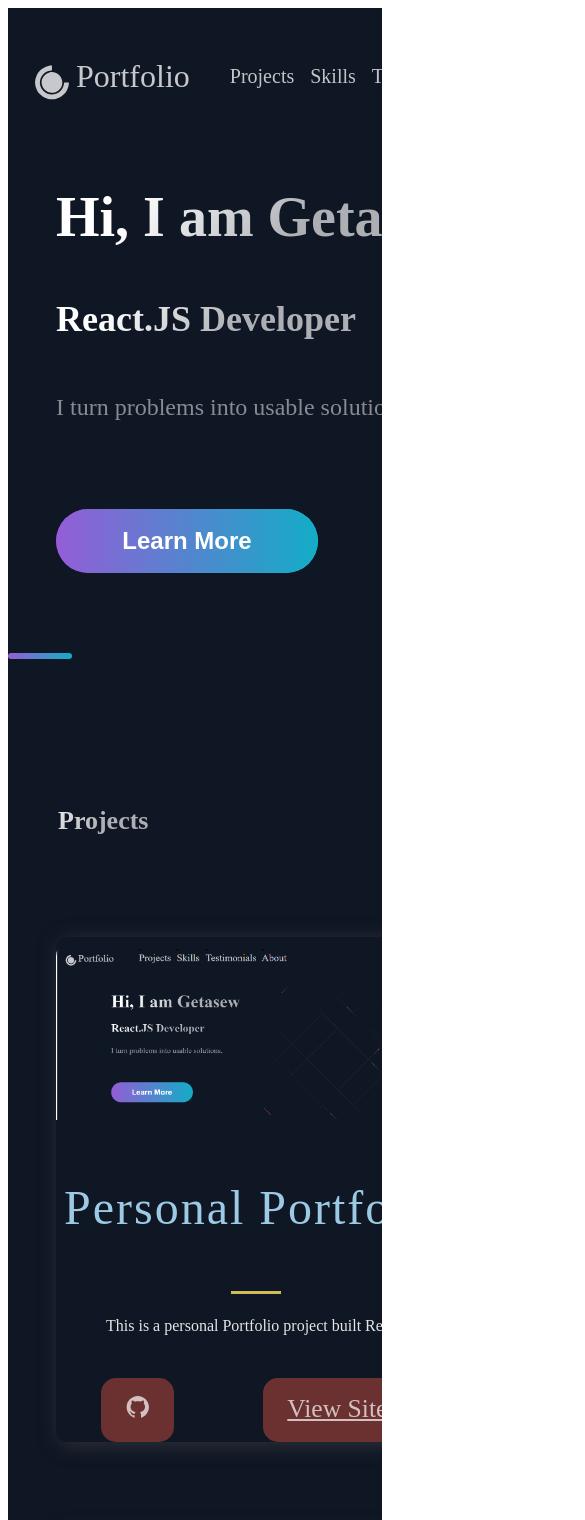
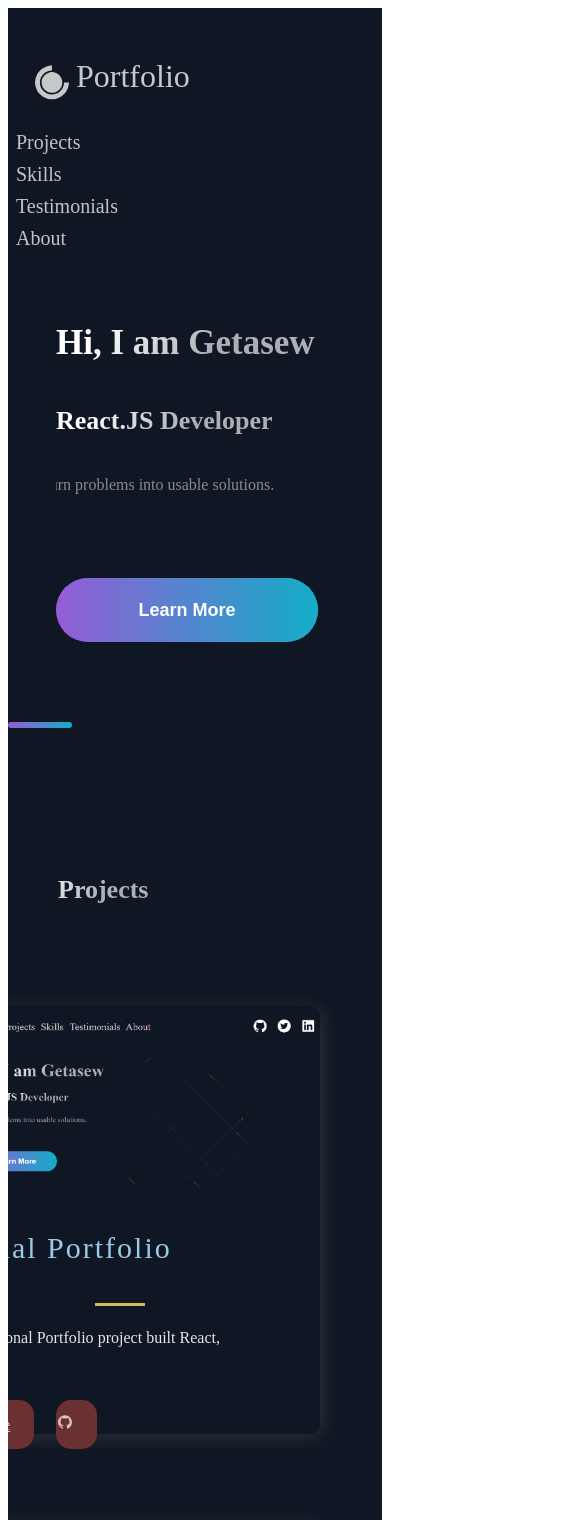
Before and after one commit to amsalugetasew/My-Portfolio, a React (Create React App) app in the folder gech/: page / in a window 390 px wide. Shown: the top 1520 px of the page, 585 px wide, since content can reach past the window. Built offline with nearby package versions, Linux system fonts and the light colour scheme; the HTML template or start-up script is replaced by a standard one.

Commit message:
my personal website

```diff
--- a/gech/src/Components/Header/Header.jsx
+++ b/gech/src/Components/Header/Header.jsx
@@ -23,11 +23,7 @@ const Header = () => (
      <Container className='container' id='home'>
 
     <Div1>
-      <Link style={{textDecoration: "none",display: "flex",
-            color: "#f5f5f5",
-            opacity:"0.8",
-            marginLeft: "20px",
-            marginTop: "18px"}} to="/" >
+      <Link id='sty' to="/" >
           <DiCssdeck size="3rem" /> <Span>Portfolio</Span>
       </Link>
     </Div1>
--- a/gech/src/Components/Me/Me.jsx
+++ b/gech/src/Components/Me/Me.jsx
@@ -19,23 +19,15 @@ const Me = (props) => (
       </SectionTitle>
       <SectionTitleStack className="SectionTitleStack">React.JS Developer</SectionTitleStack>
       <SectionText className="SectionText">I turn problems into usable solutions.</SectionText>
-      <Link to="#about" smooth className="button">
+      <Link to="#about" smooth className="button" id="btn">
         <Button>Learn More</Button>
       </Link>
     </LeftSection>
     <LeftSection style={{marginLeft:"80px"}}>
-      {/* <SectionTitle>
-        Professional Statistics
-        <br />
-      </SectionTitle> */}
       <SectionTitleStack>
         <img className="img"
         src={MyProfile} alt="" />
         </SectionTitleStack>
-      {/* <SectionText>I turn problems into usable solutions.</SectionText> */}
-      {/* <Link to="#about" smooth>
-        <Button>Learn More</Button>
-      </Link> */}
     </LeftSection>
   </Section>
 );
--- a/gech/src/Components/Mystyle.scss
+++ b/gech/src/Components/Mystyle.scss
@@ -130,7 +130,8 @@
   }
 
   #Listt {
-    flex-direction: column;
+    display: block;
+    width: 300px;
     text-align: center;
     margin-left: 30px;
   }
@@ -167,3 +168,296 @@
   height: 300px;
   border-radius: 50%;
 }
+#sty{
+  text-decoration: none;
+  display: flex;
+  color: #f5f5f5;
+  opacity:0.8;
+  margin-left: 20px;
+  margin-top: 18px;
+}
+@media only screen and (max-width: 600px) {
+  #home{
+    display: block;
+    float: left;
+    .Div2{
+      display: block;
+    }
+    .Div3{
+      display: none;
+    }
+  }
+  .Section{
+    .LeftSection{
+      display: block;
+      .SectionTitle{
+        font-size: 35px;
+      }
+      .SectionTitleStack{
+        font-size: 26px;
+      }
+      .SectionText{
+        font-size: 16px;
+      }
+      .button{
+      Button{
+        font-size: 18px;
+      }
+    }
+    }
+  }
+  #projects{
+    display: block;
+    .GridContainer{
+      margin-left: -150px;
+      .BlogCard{
+        .ttl{
+          font-size: 30px;
+          margin-left: -150px;
+        }
+        #CardInfo{
+          margin-left: -50px;
+          width: 300px;
+        }
+        .vw{
+          display: block;
+
+        #vs{
+          width: 20px;
+          height: 30px;
+          font-size: 16px;
+          margin-left: -150px;
+          padding-left: 1px;
+        }}
+      }
+
+    }
+  }
+  .st{
+    margin-left: -30px;
+    width: 300px;
+  }
+  #List{
+    margin-left: -30px;
+    width: 300px;
+    display: block;
+    .dz{
+      margin-top: -30px;
+    }
+    .ListTitle{
+      font-size: 20px;
+    }
+    .ListParagraph{
+      display: block;
+      width: 300px;
+      margin-left: -30px;
+    }
+  }
+  .SectionText{
+    width: 300px;
+    margin-left: -20px;
+    display: block;
+  }
+  #SectionText{
+    font-size: 20px;
+  }
+  .SocialIcons{
+    width: 300px;
+    margin-left: -200px;
+    margin-top: 80px;
+  }
+  .CarouselContainer{
+    display: block;
+    width: 350px;
+  }
+}
+@media only screen and (max-width: 1024px) {
+  #home{
+    display: block;
+    float: left;
+    .Div2{
+      display: block;
+    }
+    .Div3{
+      display: none;
+    }
+  }
+  .Section{
+    .LeftSection{
+      display: block;
+      .SectionTitle{
+        font-size: 35px;
+      }
+      .SectionTitleStack{
+        font-size: 26px;
+      }
+      .SectionText{
+        font-size: 16px;
+      }
+      .button{
+      Button{
+        font-size: 18px;
+      }
+    }
+    }
+  }
+  #projects{
+    display: block;
+    .GridContainer{
+      margin-left: -150px;
+      .BlogCard{
+        .ttl{
+          font-size: 30px;
+          margin-left: -150px;
+        }
+        #CardInfo{
+          margin-left: -50px;
+          width: 300px;
+        }
+        .vw{
+          display: block;
+
+        #vs{
+          width: 20px;
+          height: 30px;
+          font-size: 16px;
+          margin-left: -150px;
+          padding-left: 1px;
+        }}
+      }
+
+    }
+  }
+  .st{
+    margin-left: -30px;
+    width: 300px;
+  }
+  #List{
+    margin-left: -30px;
+    width: 300px;
+    display: block;
+    .dz{
+      margin-top: -30px;
+    }
+    .ListTitle{
+      font-size: 20px;
+    }
+    .ListParagraph{
+      display: block;
+      width: 300px;
+      margin-left: -30px;
+    }
+  }
+  .SectionText{
+    width: 300px;
+    margin-left: -20px;
+    display: block;
+  }
+  #SectionText{
+    font-size: 20px;
+  }
+  .SocialIcons{
+    width: 300px;
+    margin-left: -200px;
+    margin-top: 80px;
+  }
+  .CarouselContainer{
+    display: block;
+    width: 350px;
+  }
+}
+@media only screen and (max-width: 768px) {
+  #home{
+    display: block;
+    float: left;
+    .Div2{
+      display: block;
+    }
+    .Div3{
+      display: none;
+    }
+  }
+  .Section{
+    .LeftSection{
+      display: block;
+      .SectionTitle{
+        font-size: 35px;
+      }
+      .SectionTitleStack{
+        font-size: 26px;
+      }
+      .SectionText{
+        font-size: 16px;
+      }
+      .button{
+      Button{
+        font-size: 18px;
+      }
+    }
+    }
+  }
+  #projects{
+    display: block;
+    .GridContainer{
+      margin-left: -150px;
+      .BlogCard{
+        .ttl{
+          font-size: 30px;
+          margin-left: -150px;
+        }
+        #CardInfo{
+          margin-left: -50px;
+          width: 300px;
+        }
+        .vw{
+          display: block;
+
+        #vs{
+          width: 20px;
+          height: 30px;
+          font-size: 16px;
+          margin-left: -150px;
+          padding-left: 1px;
+        }}
+      }
+
+    }
+  }
+  .st{
+    margin-left: -30px;
+    width: 300px;
+  }
+  #List{
+    margin-left: -30px;
+    width: 300px;
+    display: block;
+    .dz{
+      margin-top: -30px;
+    }
+    .ListTitle{
+      font-size: 20px;
+    }
+    .ListParagraph{
+      display: block;
+      width: 300px;
+      margin-left: -30px;
+    }
+  }
+  .SectionText{
+    width: 300px;
+    margin-left: -20px;
+    display: block;
+  }
+  #SectionText{
+    font-size: 20px;
+  }
+  .SocialIcons{
+    width: 300px;
+    margin-left: -200px;
+    margin-top: 80px;
+  }
+  .CarouselContainer{
+    display: block;
+    width: 350px;
+  }
+}
--- a/gech/src/Components/Projects/Projects.js
+++ b/gech/src/Components/Projects/Projects.js
@@ -35,17 +35,17 @@ const Projects = () => (
             animate={{ opacity: 1 }}
           >
             <BlogCard className="BlogCard">
-              <Img src={image} />
+              <Img src={image}  />
               <TitleContent>
-                <HeaderThree title>{title}</HeaderThree>
+                <HeaderThree title className="ttl">{title}</HeaderThree>
                 <Hr />
-                <CardInfo className="CardInfo">{description}</CardInfo>
+                <CardInfo id="CardInfo" className="CardInfo">{description}</CardInfo>
 
-                <UtilityList>
-                  <ExternalLinks href={source}>
+                <UtilityList className="vw">
+                  <ExternalLinks id="vs" href={source}>
                     <AiFillGithub />
                   </ExternalLinks>
-                  <ExternalLinks href={visit}>View Site</ExternalLinks>
+                  <ExternalLinks id="vs" href={visit}>View Site</ExternalLinks>
                 </UtilityList>
               </TitleContent>
             </BlogCard>
--- a/gech/src/Components/Technologies/Technologies.js
+++ b/gech/src/Components/Technologies/Technologies.js
@@ -18,13 +18,13 @@ const Technologies = () => (
   <Section id="tech">
     <Section />
     <SectionTitle><Link style={{textDecoration: "none"}} to="#home" smooth> Technologies</Link></SectionTitle>
-    <SectionText>
+    <SectionText className="st">
       I've worked with a range of technologies in the web development world,
       from Design to Back-end
     </SectionText>
-    <List className="List">
+    <List className="List" id="List">
       <ListItem>
-        <DiZend size="3rem" />
+        <DiZend size="3rem" className="dz" />
         <ListContainer className="ListContainer">
           <ListTitle className="ListTitle">UI/UX</ListTitle>
           <ListParagraph className="ListParagraph">Figma, Adobe</ListParagraph>
--- a/gech/src/Components/Testimonials/Testimonials.js
+++ b/gech/src/Components/Testimonials/Testimonials.js
@@ -17,8 +17,8 @@ const Technologies = () => (
     <Section />
     <SectionTitle><Link style={{textDecoration: "none"}} to="#home" smooth>Testimonials</Link></SectionTitle>
 
-    <List>
-      <div id="Listt">
+    <List id="Listt">
+      {/* <div id="Listt"> */}
       <ListItem className="ListItemt">
         <ListContainer className="ListContainerT">
           <ListTitle className="ListTitle">Abrham G. CEO Alright Technologies</ListTitle>
@@ -49,7 +49,7 @@ const Technologies = () => (
           </ListParagraph>
         </ListContainer>
       </ListItem>
-      </div>
+      {/* </div> */}
     </List>
   </Section>
 );
--- a/gech/src/Components/TimeLine/TimeLine.js
+++ b/gech/src/Components/TimeLine/TimeLine.js
@@ -57,7 +57,7 @@ const Timeline = () => {
   return (
     <Section id="about">
       <SectionTitle><Link style={{textDecoration: "none"}} to="#home" smooth>About Me</Link></SectionTitle>
-      <SectionText className="SectionText">
+      <SectionText className="SectionText" id="SectionText">
         I help designers, small agencies and businesses bring their ideas to
         life. Powered by Figma, VS Code and coffee, I turn your requirements
         into CMS-ified and ecommerce-ified websites - on time and on budget.
```
